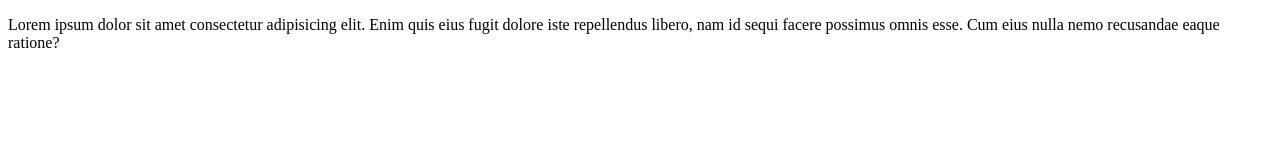
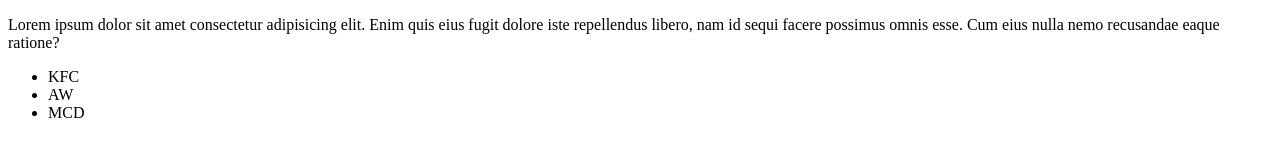
Before and after one commit to selvaraj0412/wpu-git-1, a plain HTML site: page index.html in a window 1280 px wide. Drawn offline with Linux system fonts and the light colour scheme.

Commit message:
Menambahkan fitur daftar Makanan

```diff
--- a/index.html
+++ b/index.html
@@ -7,5 +7,10 @@
 </head>
 <body>
     <p>Lorem ipsum dolor sit amet consectetur adipisicing elit. Enim quis eius fugit dolore iste repellendus libero, nam id sequi facere possimus omnis esse. Cum eius nulla nemo recusandae eaque ratione?</p>
+    <ul>
+        <li>KFC</li>
+        <li>AW</li>
+        <li>MCD</li>
+    </ul>
 </body>
 </html>
```
